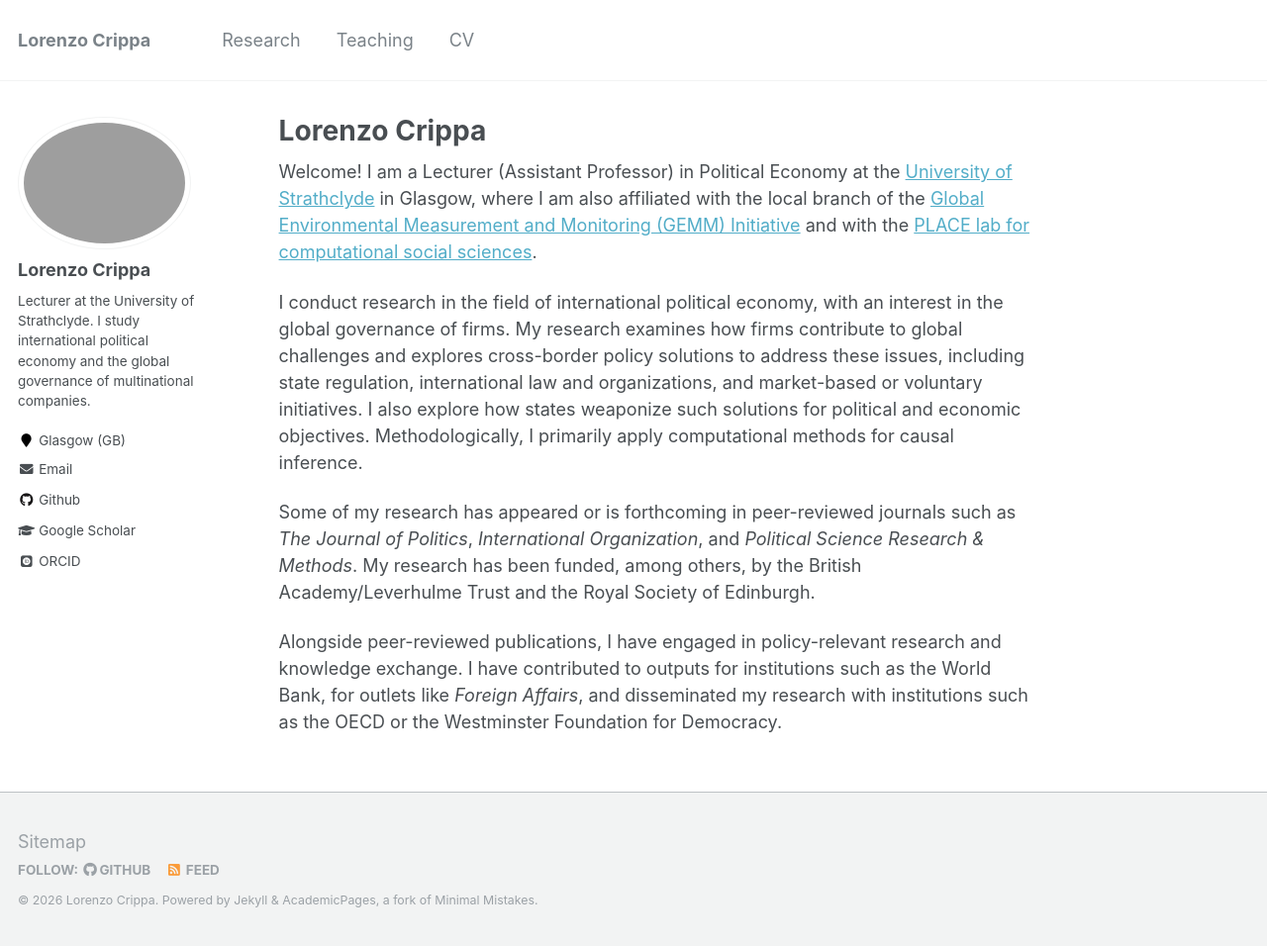
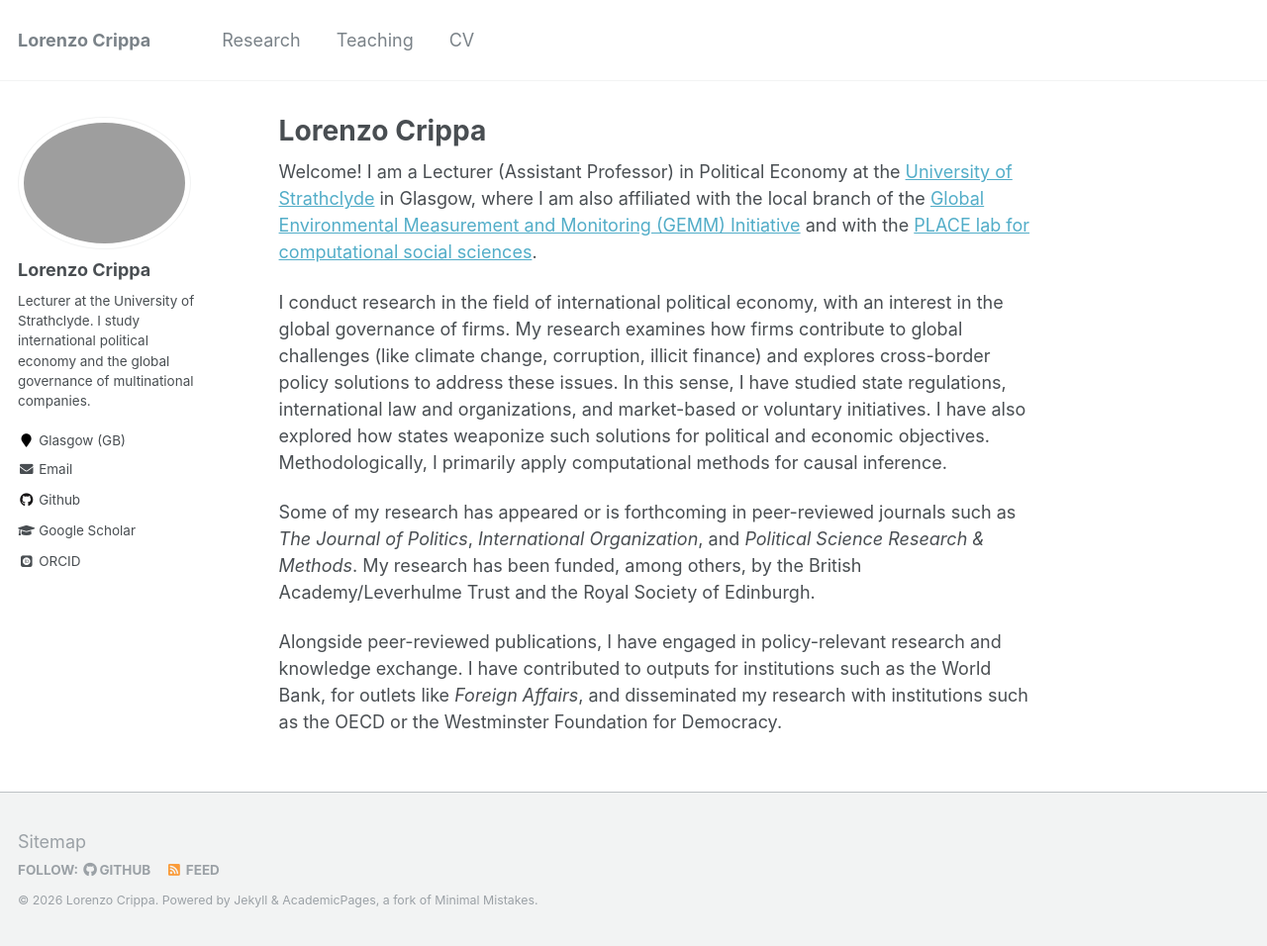
Before and after one commit to lorenzo-crippa/lorenzo-crippa.github.io, a Jekyll site: the page built from _pages/about.md, in a window 1280 px wide and 956 px high. Shown: the whole window at 99% size. Built offline with Jekyll 4.4.1, drawn with Linux system fonts in a browser that asks for light colours; some web fonts are replaced.

Commit message:
Update about.md

```diff
--- a/_pages/about.md
+++ b/_pages/about.md
@@ -9,7 +9,7 @@ redirect_from:
 
 Welcome! I am a Lecturer (Assistant Professor) in Political Economy at the [University of Strathclyde](https://www.strath.ac.uk/staff/crippalorenzodr/) in Glasgow, where I am also affiliated with the local branch of the [Global Environmental Measurement and Monitoring (GEMM) Initiative](https://www.strath.ac.uk/workwithus/globalenvironmentalmeasurementmonitoring/) and with the [PLACE lab for computational social sciences](https://www.strath.ac.uk/humanities/theplacelab/).
 
-I conduct research in the field of international political economy, with an interest in the global governance of firms. My research examines how firms contribute to global challenges and explores cross-border policy solutions to address these issues, including state regulation, international law and organizations, and market-based or voluntary initiatives. I also explore how states weaponize such solutions for political and economic objectives. Methodologically, I primarily apply computational methods for causal inference.
+I conduct research in the field of international political economy, with an interest in the global governance of firms. My research examines how firms contribute to global challenges (like climate change, corruption, illicit finance) and explores cross-border policy solutions to address these issues. In this sense, I have studied state regulations, international law and organizations, and market-based or voluntary initiatives. I have also explored how states weaponize such solutions for political and economic objectives. Methodologically, I primarily apply computational methods for causal inference.
 
 Some of my research has appeared or is forthcoming in peer-reviewed journals such as _The Journal of Politics_, _International Organization_, and _Political Science Research & Methods_. My research has been funded, among others, by the British Academy/Leverhulme Trust and the Royal Society of Edinburgh.
 
```
